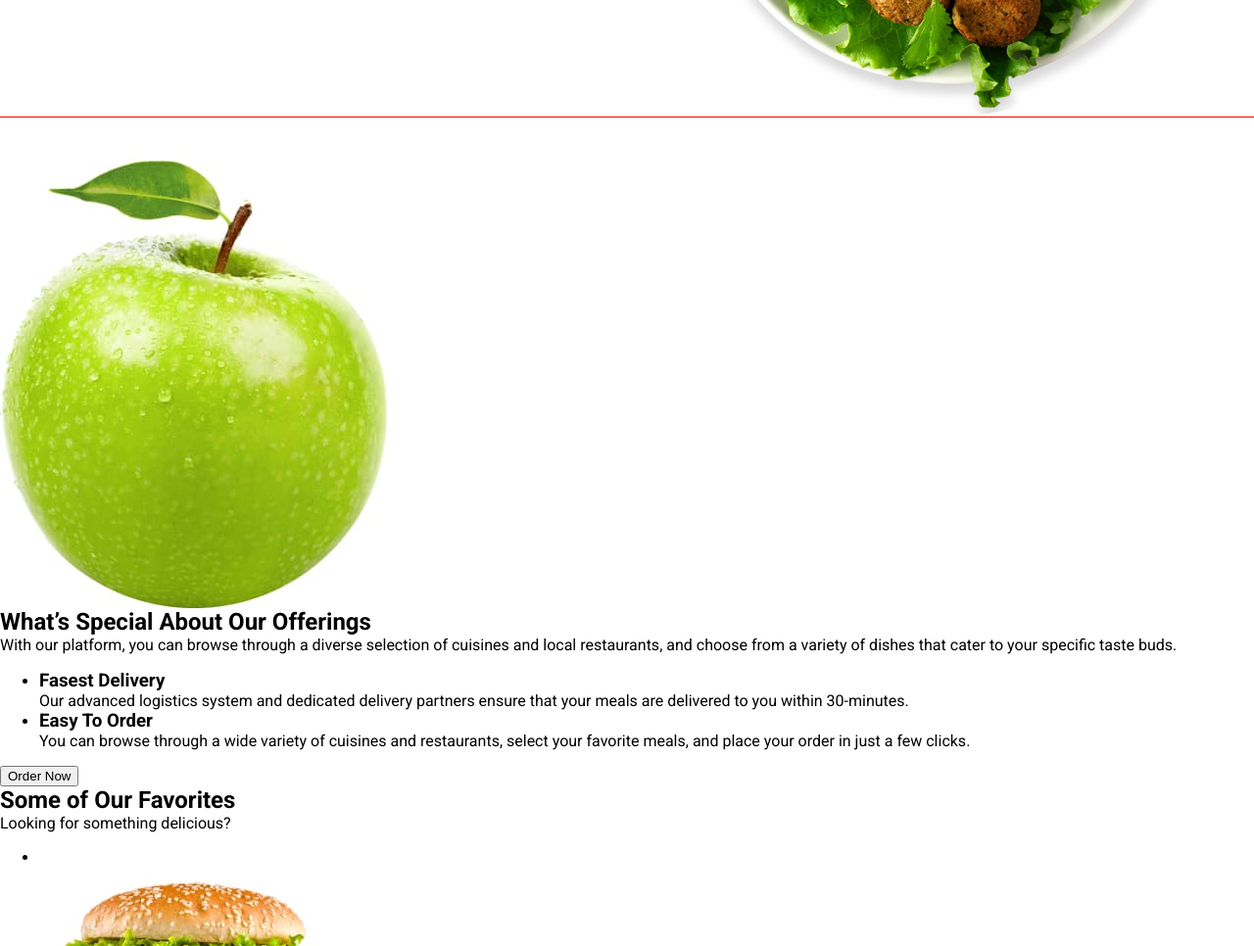
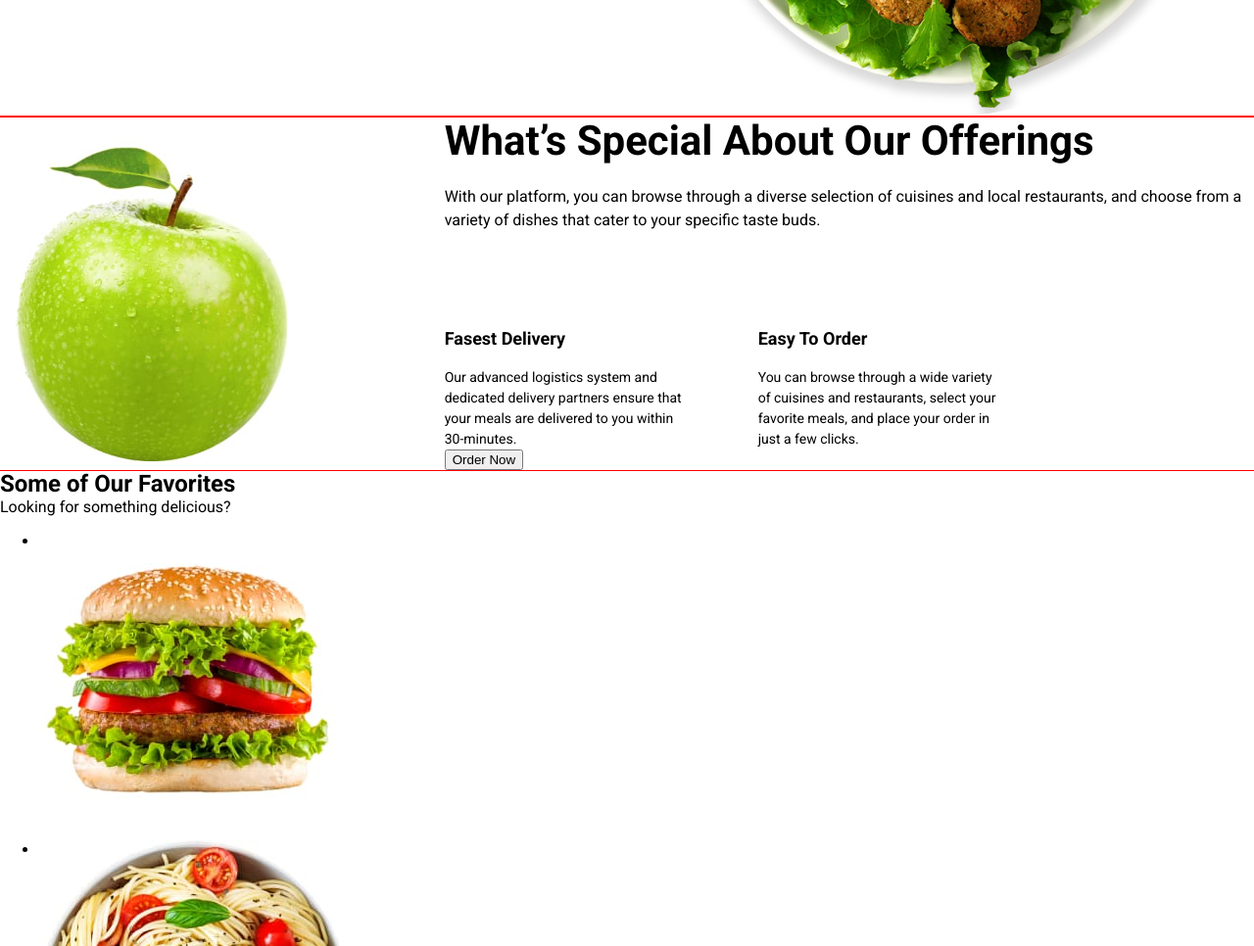
Before and after one commit to ASkypka/fson-95-grup-2, a plain HTML site: page index.html in a window 1280 px wide. Shown: the part 521-1487 px from the top of the page at 98% size. Drawn offline with Linux system fonts and the light colour scheme.

Commit message:
Секція 2 стлилізація

```diff
--- a/css/styles.css
+++ b/css/styles.css
@@ -99,6 +99,7 @@ p {
 .header-button:focus {
   background: #ffe450;
 }
+
 .hero-title {
   color: var(--black);
   font-size: 48px;
@@ -108,6 +109,7 @@ p {
   width: 503px;
   margin-bottom: 28px;
 }
+
 .hero-text {
   color: var(--black);
   font-size: 16px;
@@ -115,6 +117,7 @@ p {
   width: 511px;
   margin-bottom: 40px;
 }
+
 .hero-button {
   padding: 6px 18px;
   border-radius: 30px;
@@ -131,17 +134,79 @@ p {
   cursor: pointer;
   border: none;
 }
+
 .hero-button:hover,
 .hero-button:focus {
   background: #ffe450;
 }
+
 .div-text {
   padding-top: 159px;
   margin-right: 177px;
 }
+
 .div-hero {
   display: flex;
 }
+
 .div-img {
   margin-top: 40px;
 }
+
+.section-about {
+
+  display: flex;
+}
+
+.section-about-img {
+  margin-right: 160px;
+}
+
+.section-about-div {}
+
+.about-title {
+  color: var(--black);
+  font-size: 42px;
+  font-style: normal;
+  font-weight: 700;
+  line-height: 1.2;
+  margin-bottom: 20px;
+}
+
+.about-list-item {
+  width: 253px;
+}
+
+.about-text {
+  color: var(--black);
+  font-size: 16px;
+  font-style: normal;
+  font-weight: 400;
+  line-height: 1.5;
+  margin-bottom: 96px;
+}
+
+.about-list {
+  display: flex;
+  gap: 67px;
+
+}
+
+.about-list-title {
+  color: var(--black);
+  font-size: 18px;
+  font-style: normal;
+  font-weight: 700;
+  line-height: 1.4;
+  margin-bottom: 16px;
+}
+
+.about-list-text {
+  color: var(--black);
+  font-size: 14px;
+  font-style: normal;
+  font-weight: 400;
+  line-height: 1.5;
+}
+
+.about-btn {}
--- a/index.html
+++ b/index.html
@@ -1,31 +1,24 @@
 <!DOCTYPE html>
 <html lang="en">
+
 <head>
   <meta charset="UTF-8" />
   <meta name="viewport" content="width=device-width, initial-scale=1.0" />
   <title>Document</title>
-    <link
-      rel="modern-normalize"
-      href="https://cdnjs.cloudflare.com/ajax/libs/modern-normalize/2.0.0/modern-normalize.min.css"
-    />
+  <link rel="modern-normalize"
+    href="https://cdnjs.cloudflare.com/ajax/libs/modern-normalize/2.0.0/modern-normalize.min.css" />
   <link rel="preconnect" href="https://fonts.googleapis.com" />
   <link rel="preconnect" href="https://fonts.gstatic.com" crossorigin />
   <link
     href="https://fonts.googleapis.com/css2?family=Montserrat:wght@400;700&family=Roboto:wght@400;500;700&display=swap"
-      rel="stylesheet"
-    />
+    rel="stylesheet" />
   <link rel="stylesheet" href="./css/styles.css" />
 </head>
+
 <body>
   <header class="header">
     <div class="container header-container">
-        <img
-          class="logo"
-          src="./images/Vector.svg"
-          alt="Logo"
-          width="66"
-          height="52"
-        />
+      <img class="logo" src="./images/Vector.svg" alt="Logo" width="66" height="52" />
       <nav class="nav">
         <ul class="list nav-list">
           <li><a href="" class="link nav-link">Home</a></li>
@@ -52,94 +45,66 @@
           <button class="hero-button" type="button">Order Now</button>
         </div>
         <div class="div-img">
-            <img
-              src="./images/foto1.jpg"
-              alt="Brackfest"
-              width="528"
-              height="528"
-            />
+          <img src="./images/foto1.jpg" alt="Brackfest" width="528" height="528" />
         </div>
       </div>
     </section>
 
     <section>
+      <div class="section-about container">
+        <div class="section-about-img">
           <img src="./images/aple.jpg" alt="apple" width="396" height="502" />
-        <h2>What’s Special About Our Offerings</h2>
-        <p>
+        </div>
+        <div class="section-about-div">
+          <h2 class="about-title">What’s Special About Our Offerings</h2>
+          <p class="about-text">
             With our platform, you can browse through a diverse selection of
             cuisines and local restaurants, and choose from a variety of dishes
             that cater to your specific taste buds.
           </p>
-        <ul>
-          <li>
-            <h3>Fasest Delivery</h3>
-            <p>
+          <ul class="about-list list">
+            <li class="about-list-item">
+              <h3 class="about-list-title">Fasest Delivery</h3>
+              <p class="about-list-text">
                 Our advanced logistics system and dedicated delivery partners
                 ensure that your meals are delivered to you within 30-minutes.
               </p>
             </li>
-          <li>
-            <h3>Easy To Order</h3>
-            <p>
+            <li class="about-list-item">
+              <h3 class="about-list-title">Easy To Order</h3>
+              <p class="about-list-text">
                 You can browse through a wide variety of cuisines and restaurants,
                 select your favorite meals, and place your order in just a few
                 clicks.
               </p>
             </li>
           </ul>
-        <button type="button">Order Now</button>
+          <button class="about-btn" type="button">Order Now</button>
+        </div>
+      </div>
     </section>
+
     <section>
       <h2>Some of Our Favorites</h2>
       <p>Looking for something delicious?</p>
       <ul>
         <li>
-            <img
-              src="./images/gamburger.jpg"
-              alt="gamburger"
-              width="315"
-              height="315"
-            />
+          <img src="./images/gamburger.jpg" alt="gamburger" width="315" height="315" />
         </li>
         <li>
-            <img
-              src="./images/Pasta.jpg"
-              alt="pasta"
-              width="315"
-              height="315"
-            />
+          <img src="./images/Pasta.jpg" alt="pasta" width="315" height="315" />
         </li>
         <li>
-            <img
-              src="./images/pizza.jpg"
-              alt="pizza"
-              width="315"
-              height="315"
-            />
+          <img src="./images/pizza.jpg" alt="pizza" width="315" height="315" />
         </li>
         <li>
-            <img
-              src="./images/chicken.jpg"
-              alt="chicken"
-              width="315"
-              height="315"
-            />
+          <img src="./images/chicken.jpg" alt="chicken" width="315" height="315" />
         </li>
         <li>
-            <img
-              src="./images/salat.jpg"
-              alt="salat"
-              width="315"
-              height="315"
-            />
+          <img src="./images/salat.jpg" alt="salat" width="315" height="315" />
         </li>
         <li>
-            <img
-              src="./images/borshch.jpg"
-              alt="borshch"
-              width="315"
-              height="315"
-            />
+          <img src="./images/borshch.jpg" alt="borshch" width="315" height="315" />
         </li>
       </ul>
     </section>
@@ -177,4 +142,5 @@
 
   <footer></footer>
 </body>
+
 </html>
```
Lines whose indentation alone changed are shown as unchanged.
